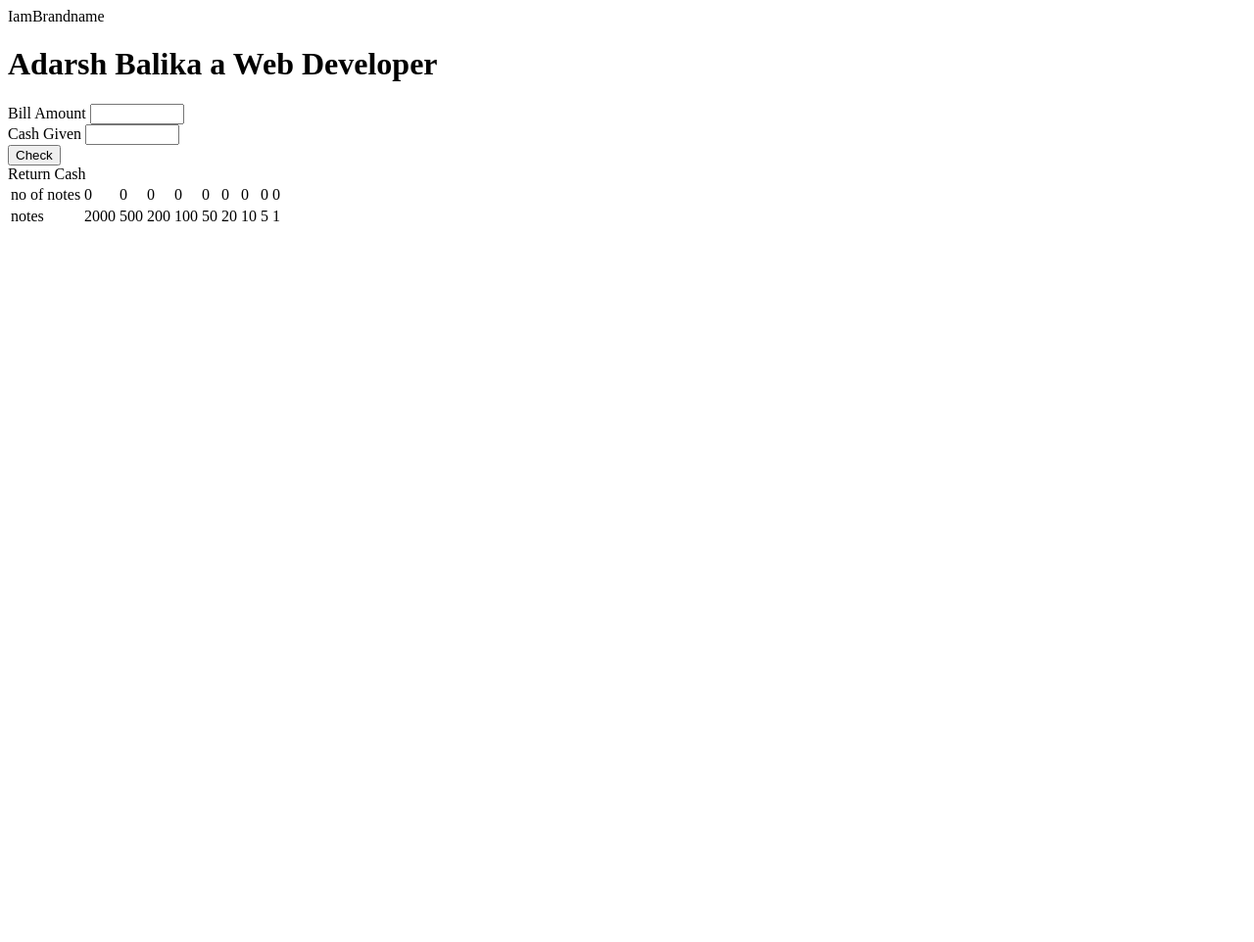
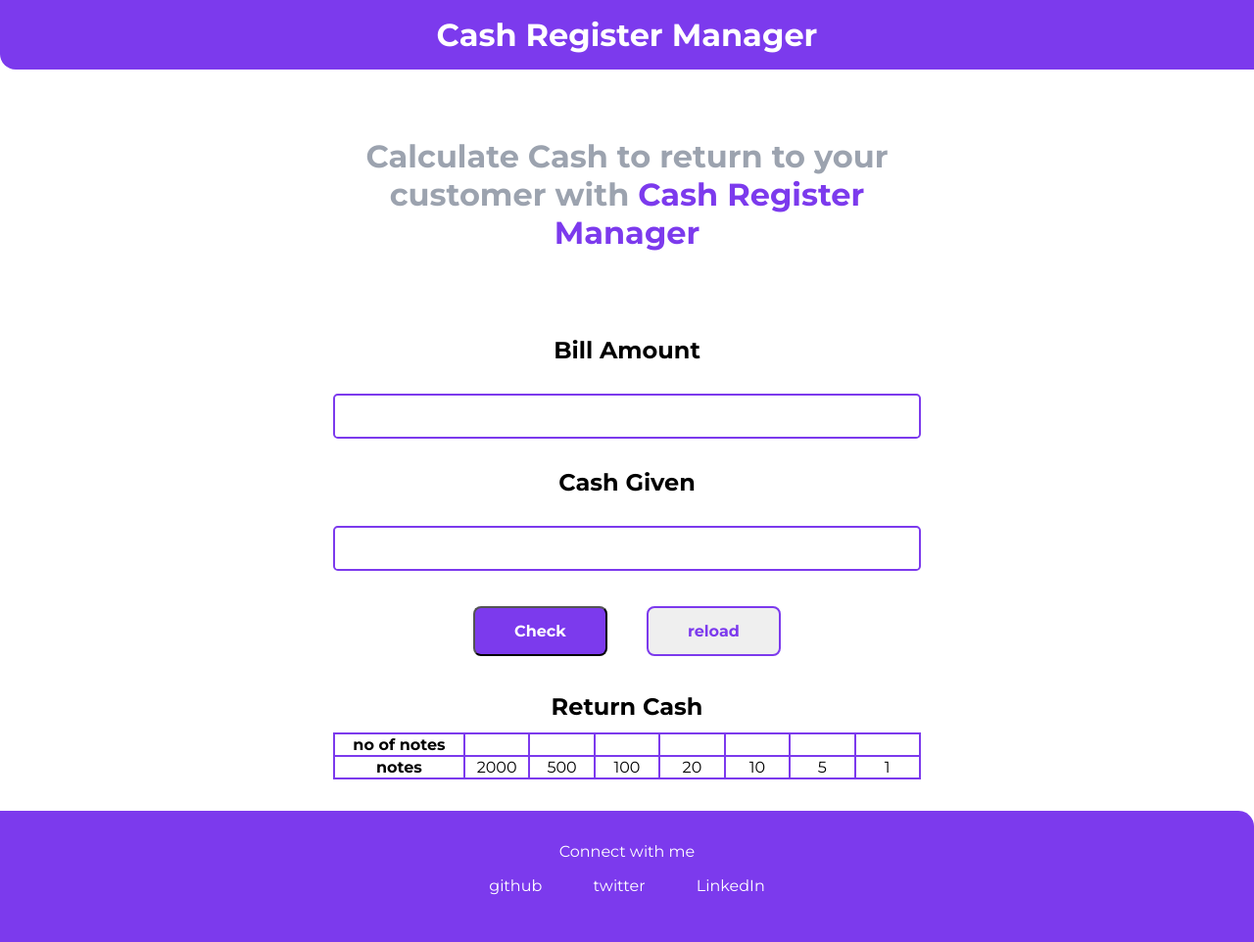
Before and after one commit to rajulkoshta/neog-markTen-cashRegister, a plain HTML site: page index.html in a window 1280 px wide. Shown: the whole page at 98% size. Before the commit the page ends 800 px from the top, so only its background shows below. Drawn offline with Linux system fonts and the light colour scheme.

Commit message:
deleted index.js and updated other files

```diff
--- /dev/null
+++ b/app.js
@@ -0,0 +1,47 @@
+let billInput = document.querySelector("#billAmount");
+let cashInput = document.querySelector("#cashAmount");
+let checkBtn = document.querySelector(".btn-primary");
+let reloadBtn = document.querySelector(".btn-secondary");
+let message = document.querySelector("#error-message");
+let noOfNotes = document.querySelectorAll(".no-of-notes");
+
+var notes = [2000, 500, 100, 20, 10, 5, 1]
+reloadBtn.addEventListener("click", refresh);
+
+checkBtn.addEventListener("click", validatingBillAndCashAmt);
+
+function validatingBillAndCashAmt() {
+hideMessage();
+
+    if (billInput.value > 0) {
+        if (cashInput.value >= billInput.value) {
+            var amountToBeReturned = cashInput.value - billInput.value;
+            calculateChange(amountToBeReturned);
+        } else {
+            showMessage("Do you wanna wash plates!");
+        }
+    } else {
+        showMessage("invalid bill Amount");
+    }
+}
+function calculateChange(amountToBeReturned){
+        for(var i=0;i<=notes.length;i++){
+           const numberOfNotes = Math.trunc(amountToBeReturned/notes[i]);
+           amountToBeReturned %= notes[i];
+           noOfNotes[i].innerText=numberOfNotes;
+
+        }
+}
+
+function hideMessage() {
+    message.style.display = "none";
+}
+
+function showMessage(msg) {
+    message.style.display = "block";
+    message.innerText =msg;
+
+}
+function refresh(){
+    window.location.reload("Refresh");
+  }
--- a/index.html
+++ b/index.html
@@ -5,53 +5,51 @@
     <meta charset="UTF-8">
     <meta http-equiv="X-UA-Compatible" content="IE=edge">
     <meta name="viewport" content="width=device-width, initial-scale=1.0">
+<link rel="stylesheet" href="style.css">
     <title>Cash Register Manager</title>
 </head>
 
 <body>
     <nav class="navigation container">
-        <div class="nav-brand">IamBrandname</div>
+        <div class="nav-brand">Cash Register Manager</div>
     </nav>
-    <header class="hero">
+    <header class="hero container container-center">
         <!-- <img class="hero-img" src="images/headerhero.svg" alt=""> -->
-        <h1 class="hero-heading">Adarsh Balika a <span class="heading-inverted">Web Developer</span></h1>
+        <h1 class="hero-heading"> Calculate Cash to return to your customer with <span class="heading-inverted">Cash Register Manager</span></h1>
     </header>
 
     <section class="section">
         <div class="container container-center">
             <div>
             <label for="billAmount">Bill Amount</label>
-            <input type="number" id="billAmount" name="billAmount" min="10" max="1000000" required>
+            <input type="number" class="input" id="billAmount" name="billAmount" min="10" max="1000000" required>
             </div>
             <div>
             <label for="cashAmount">Cash Given</label>
-            <input type="number" id="cashAmount" name="cashAmount" min="10" max="1000000" required>
+            <input type="number" class="input" id="cashAmount" name="cashAmount" min="10" max="1000000" required>
             </div>
 
-            <button class="btn-primary">Check</button>
+            <button class="btn btn-primary">Check</button>
+            <button class="btn btn-secondary">reload</button>
 
-            <div>Return Cash</div>
-            <table>
+            <p id="error-message"></p>
+            <table class="changeTable">
+                <caption>Return Cash</caption>
                 <tr>
-                  <td>no of notes</td>
-                  <td>0</td>
-                  <td>0</td>
-                  <td>0</td>
-                  <td>0</td>
-                  <td>0</td>
-                  <td>0</td>
-                  <td>0</td>
-                  <td>0</td>
-                  <td>0</td>
-
+                  <th>no of notes</th>
+                    <td class="no-of-notes"></td>
+                    <td class="no-of-notes"></td>
+                    <td class="no-of-notes"></td>
+                    <td class="no-of-notes"></td>
+                    <td class="no-of-notes"></td>
+                    <td class="no-of-notes"></td>
+                    <td class="no-of-notes"></td>
                 </tr>
                 <tr>
-                  <td>notes</td>
+                  <th>notes</th>
                   <td>2000</td>
                   <td>500</td>
-                  <td>200</td>
                   <td>100</td>
-                  <td>50</td>
                   <td>20</td>
                   <td>10</td>
                   <td>5</td>
@@ -61,6 +59,17 @@
               </table>
         </div>
     </section>
+    <footer class="footer">
+        <div class="footer-header"> Connect with me </div>
+        <ul class="social-links list-non-bullet">
+            <li class="list-item-inline"><a class="link" href="https://github.com/rajulkoshta">github</a></li>
+            <li class="list-item-inline"><a class="link" href="https://twitter.com/RajulKoshta">twitter</a></li>
+            <li class="list-item-inline"><a class="link" href="https://www.linkedin.com/in/rajulkoshta/">LinkedIn</a>
+            </li>
+        </ul>
+    </footer>
+
+    <script src="app.js"></script>
 </body>
 
 </html>
--- a/style.css
+++ b/style.css
@@ -9,6 +9,18 @@
 body {
     margin: 0px;
     font-family: 'Montserrat', sans-serif;
+    text-align: center;
+}
+.navigation{
+    background-color: var(--primary-color);
+    color: white;
+    padding: 1rem;
+    border-bottom-left-radius: 1rem;
+}
+.navigation .nav-brand{
+     font-weight: bold;
+     font-size: 2rem;
+
 }
 
 .container {
@@ -21,8 +33,116 @@ body {
     margin: auto;
 }
 
+/* header */
+.hero{
+    padding: 2rem;
+}
+
+.hero .hero-heading{
+    color: var(--dark-grey);
+    padding-top: 1rem;
+}
+
+.hero .hero-heading .heading-inverted{
+    color: var(--primary-color);
+}
+
+/* section */
+.section{
+    padding: 2rem;
+}
+.section h1{
+    text-align: center;
+}
+
+/* Input */
+label, caption{
+    font-size: 1.5rem;
+    font-weight: bold;
+}
+.input{
+width: 100%;
+padding: 12px 20px;
+margin: 5% 0;
+border:2px solid var(--primary-color);
+border-radius: 0.3rem;
+box-sizing: border-box;
+font-weight: bold;
+font-size: 1rem;
+}
+.input:focus {
+    border: 4px solid var(--dark-grey);
+}
+
+/* button */
+.btn{
+    font-size: 1rem;
+    font-weight: bold;
+    border-radius: 0.5rem;
+    color: white;
+    font-family: 'Montserrat', sans-serif;
+    padding: 14px 40px;
+    margin: 1% 3%;
+}
 .btn-primary {
     background-color: var(--primary-color);
-    border-radius: 0.5rem;
+}
+
+.btn-secondary {
+    color: var(--primary-color);
+    border:2px solid var(--primary-color);
+    transition-duration: 0.4s;
+  }
+
+.btn-secondary:hover {
+    background-color: var(--primary-color); /* Green */
     color: white;
+  }
+/* table */
+table, th, td {
+    border: 2px solid var(--primary-color);
+  }
+.changeTable{
+    border-collapse:collapse;
+    width:100%;
 }
+th{
+    width:20%;
+}
+td{
+    width:10%;
+}
+caption{
+    margin:2% 0;
+}
+
+/* footer  */
+.footer{
+    background-color: var(--primary-color);
+    color: white;
+    text-align: center;
+    padding: 2rem;
+    border-top-right-radius: 1rem;
+}
+.footer .link{
+    color: white;
+    text-decoration: none;
+    padding: 0.5rem 1rem;
+}
+
+.footer ul{
+    padding-inline-start: 0px;
+}
+.footer .list-non-bullet{
+    list-style: none;
+}
+.footer .list-item-inline{
+    display: inline;
+    padding: 0rem 0.5rem;
+}
+/* error meassage */
+#error-message{
+    font-size: 1.2rem;
+    font-weight: bold;
+    color: var(--primary-color);
+}
```
Also changed, not shown: index.js (deleted, +0 -10 lines).
